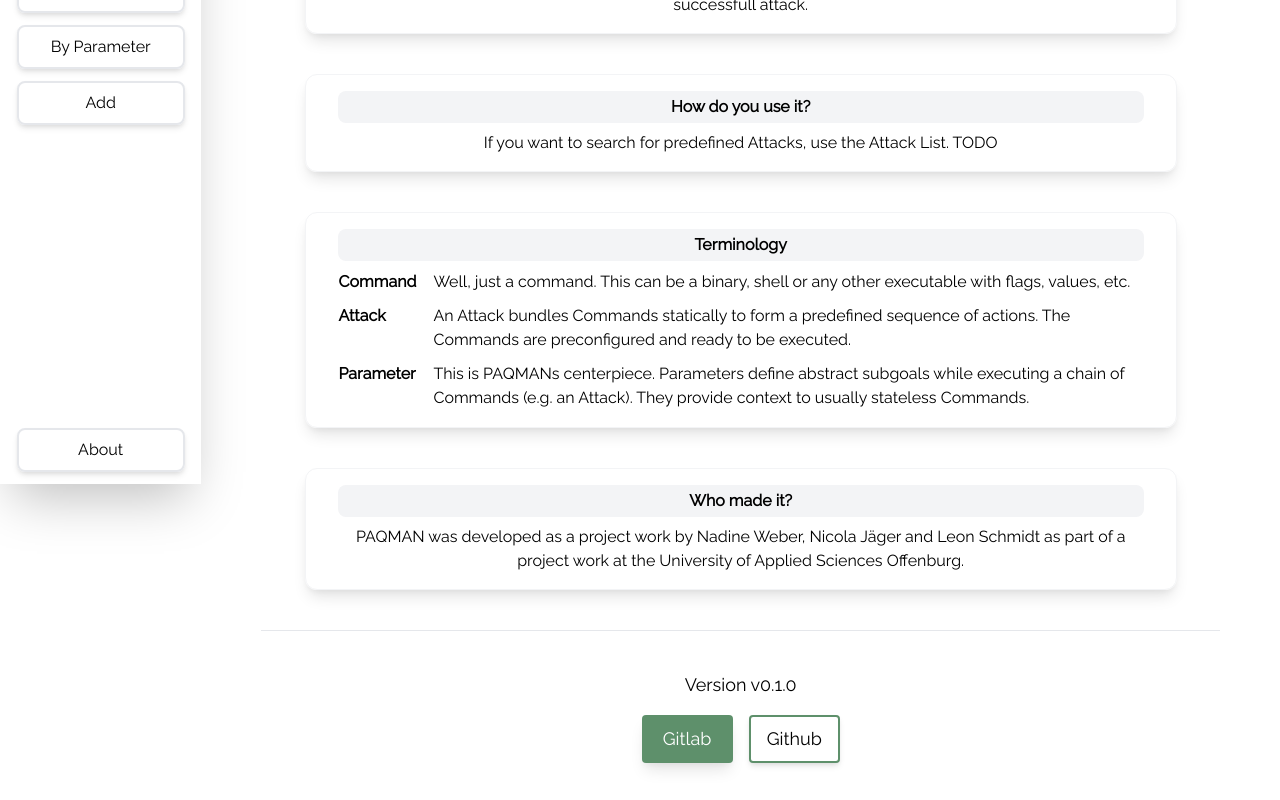
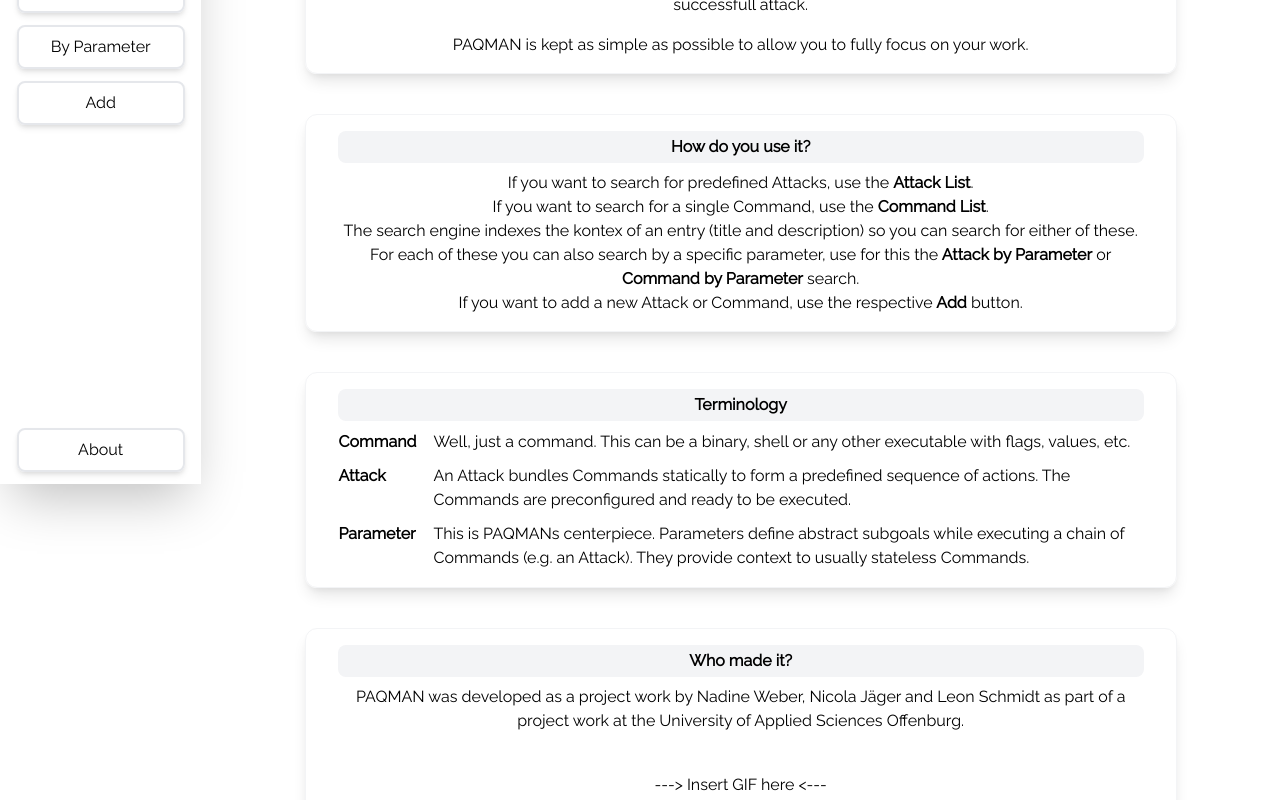
Before and after one commit to paqman-project/paqman, a React (Create React App) app in the folder frontend/: page /prepare/about in a window 1280 px wide. Shown: the part 380-1180 px from the top of the page. Built offline with nearby package versions, Linux system fonts and the light colour scheme.

Commit message:
Added text to About page

```diff
--- a/frontend/src/views/preparation/AboutView.js
+++ b/frontend/src/views/preparation/AboutView.js
@@ -28,13 +28,20 @@ export default function AboutView() {
                                 the information you collect or already have to transform them into a
                                 successfull attack.
                             </p>
+                            <p className="mt-4">
+                                PAQMAN is kept as simple as possible to allow you to fully focus on your work.
+                            </p>
                         </div>
                     </Card>
                     <Card title="How do you use it?">
                         <div>
                             <p>
-                                If you want to search for predefined Attacks, use the Attack List.
-                                TODO
+                                If you want to search for predefined Attacks, use the <span className="font-bold">Attack List</span>.
+                                <p>If you want to search for a single Command, use the <span className="font-bold">Command List</span>.</p>
+                                The search engine indexes the kontex of an entry (title and description) so you can search for either of these.
+                                <p>For each of these you can also search by a specific parameter, use for this the
+                                <span className="font-bold"> Attack by Parameter</span> or <span className="font-bold">Command by Parameter</span> search.</p>
+                                If you want to add a new Attack or Command, use the respective<span className="font-bold"> Add</span> button.
                             </p>
                         </div>
                     </Card>
@@ -65,13 +72,16 @@ export default function AboutView() {
                             </tr>
                         </table>
                     </Card>
-                    <Card title="Who made it?" className="place-self-start">
+                    <Card title="Who made it?">
                         <div>
                             <p>
                                 PAQMAN was developed as a project work by
                                 Nadine Weber, Nicola Jäger and Leon Schmidt
                                 as part of a project work at the University
                                 of Applied Sciences Offenburg.
+                            </p>
+                            <p className="mt-10">
+                                {"---> Insert GIF here <---"}
                             </p>
                         </div>
                     </Card>
```
Also changed, not shown: 1 other file (tests, documents, lock files or other folders).
